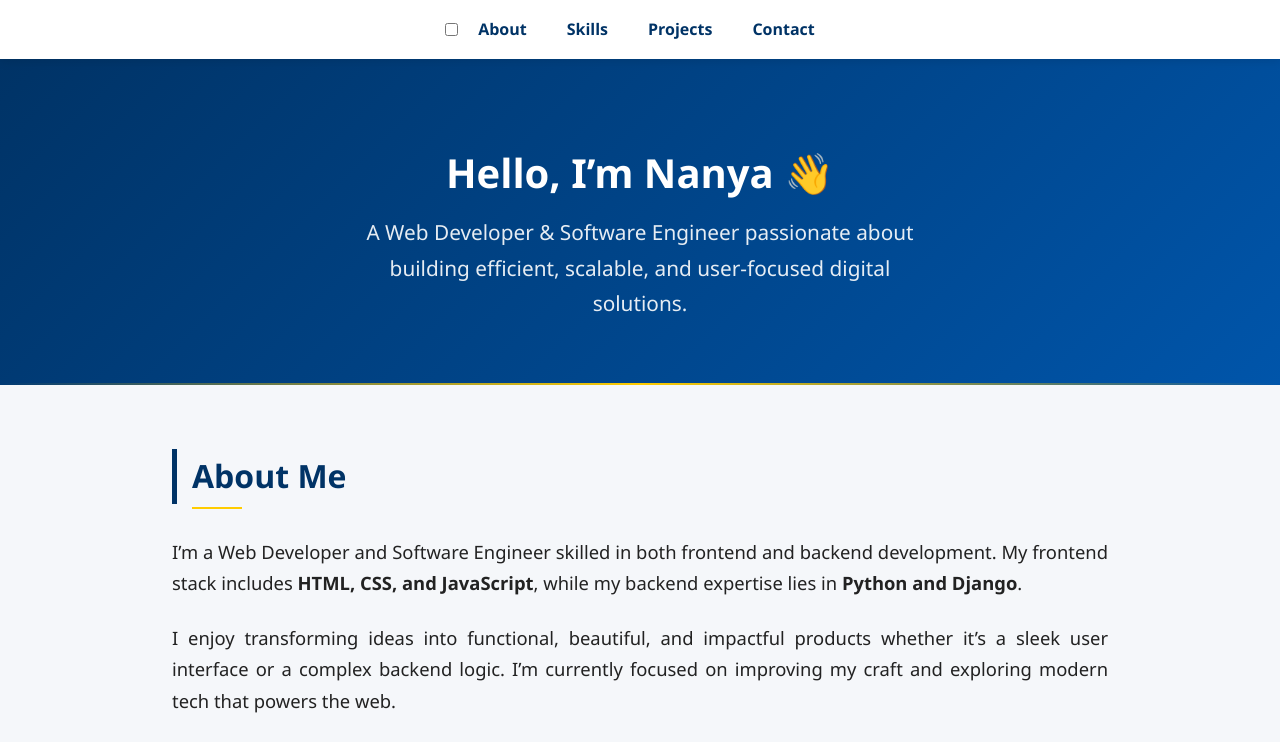
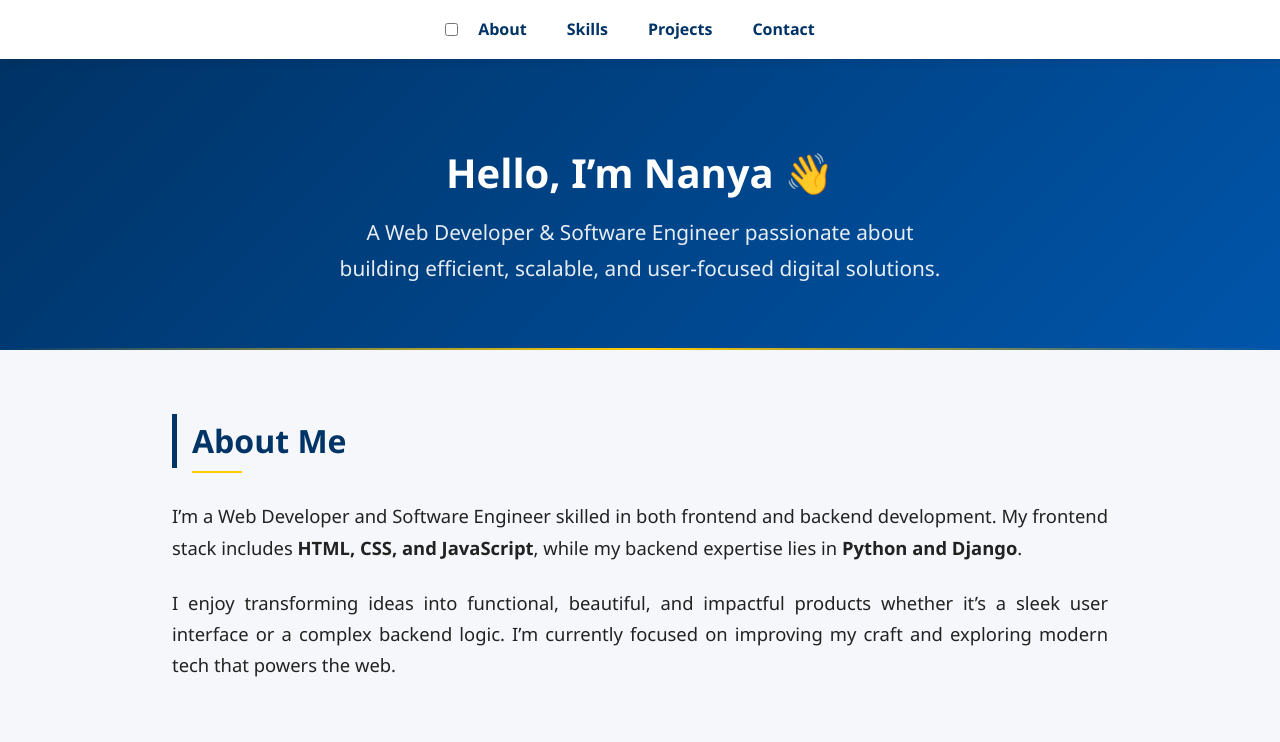
Before and after one commit to NanyaMary71/NanyaMary71.github.io, a plain HTML site: page index.html in a window 1280 px wide. Shown: the top 742 px of the page. Drawn offline with Linux system fonts and the light colour scheme.

Commit message:
Update index.html

```diff
--- a/index.html
+++ b/index.html
@@ -64,7 +64,7 @@
       font-size: 1.3rem;
       margin-top: 0.5rem;
       opacity: 0.9;
-      max-width: 600px;
+      max-width: 602px;
       margin-left: auto;
       margin-right: auto;
     }
```
